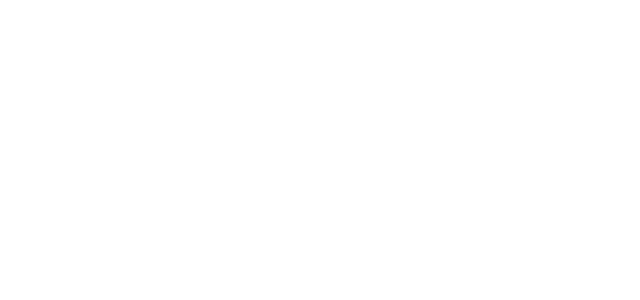
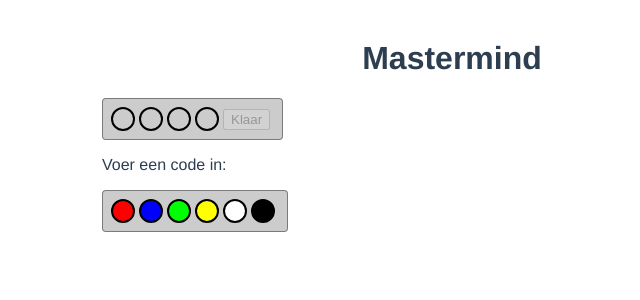
Before and after one commit to Thilerion/mastermind, a Vue app: page / in a window 1280 px wide. Shown: the top 300 px of the page, without its empty margins (188-828 px from the left). Built offline with nearby package versions, Linux system fonts and the light colour scheme.

Commit message:
First version

```diff
--- a/src/App.vue
+++ b/src/App.vue
@@ -1,11 +1,42 @@
 <template>
-	<div id="app"></div>
+	<div id="app">
+		<h1>Mastermind</h1>
+		<CodeMaker v-if="!codeSet" @start="startGame" />
+		<CodeBreaker
+			:code="code"
+			@reset="resetGame"
+			v-else
+		/>
+	</div>
 </template>
 
 <script>
+import CodeMaker from './components/CodeMaker';
+import CodeBreaker from './components/CodeBreaker';
+
 export default {
 	name: 'App',
 	components: {
+		CodeMaker,
+		CodeBreaker
+	},
+	data() {
+		return {
+			code: null
+		}
+	},
+	computed: {
+		codeSet() {
+			return this.code != null;
+		}
+	},
+	methods: {
+		startGame(code) {
+			this.code = code;
+		},
+		resetGame() {
+			this.code = null;
+		}
 	}
 }
 </script>
@@ -15,8 +46,22 @@
 	font-family: Avenir, Helvetica, Arial, sans-serif;
 	-webkit-font-smoothing: antialiased;
 	-moz-osx-font-smoothing: grayscale;
-	text-align: center;
 	color: #2c3e50;
 	margin-top: 60px;
+	max-width: 700px;
+	width: 80vw;
+	min-width: 320px;
+	margin: 40px auto 0;
+}
+
+h1 {
+	text-align: center;
+}
+
+.pin {
+	border-radius: 50%;
+	width: 1.5rem;
+	height: 1.5rem;
+	border: 2px solid black;
 }
 </style>
--- /dev/null
+++ b/src/components/CodeBreaker.vue
@@ -0,0 +1,63 @@
+<template>
+	<div>
+		<button @click="$emit('reset')">Herstarten</button>
+		<div class="guess-list">
+			<GuessRow
+				v-for="(guess, idx) in guesses"
+				:key="guess.join('') + '-' + idx"
+				:guess="guess"
+				:row="idx + 1"
+				:evaluation="guessEvaluations[idx]"
+			/>
+		</div>
+		<div class="create-guess">
+			<CodeInput @finish="evaluateAndAddGuess" />
+		</div>
+	</div>
+</template>
+
+<script>
+import {compareCodeToGuess} from '../mastermind';
+
+import GuessRow from './GuessRow';
+import PinInput from './PinInput';
+import CodeInput from './CodeInput';
+
+export default {
+	components: {
+		GuessRow,
+		CodeInput,
+		PinInput
+	},
+	props: {
+		code: {
+			type: Array,
+			required: true
+		}
+	},
+	data() {
+		return {
+			maxGuesses: 10,
+			guesses: [],
+			guessEvaluations: []
+		}
+	},
+	methods: {
+		evaluateAndAddGuess(guess) {
+			this.guesses.push([...guess]);
+			const evaluation = compareCodeToGuess(this.code, guess);
+			console.log({guess, evaluation});
+			this.guessEvaluations.push(evaluation);
+		},
+	}
+}
+</script>
+
+<style scoped>
+.guess-list {
+	margin-top: 1rem;
+}
+.create-guess {
+	margin-top: 3rem;
+}
+</style>
--- /dev/null
+++ b/src/components/CodeInput.vue
@@ -0,0 +1,75 @@
+<template>
+	<div>
+		<div class="current pin-btn-wrapper">
+			<PinInput
+				v-for="idx in codeLength"
+				:key="code.length + '-' + idx"
+				:pin="code[idx - 1] == null ? -1 : code[idx - 1]"
+				@click.native="removeFromCode(idx - 1)"
+			/>
+			<button :disabled="code.length < codeLength" @click="finish">Klaar</button>
+		</div>
+		<div class="inputs">
+			<p>Voer een code in:</p>
+			<div class="pin-btn-wrapper">
+				<PinInput
+					v-for="pinType in pins"
+					:key="pinType"
+					:pin="pinType"
+					@click.native="addColor(pinType)"
+				/>
+			</div>
+		</div>
+	</div>
+</template>
+
+<script>
+import {PIN_TYPES} from '../constants';
+import PinInput from './PinInput';
+
+export default {
+	components: {
+		PinInput
+	},
+	data() {
+		return {
+			codeLength: 4,
+			code: [],
+
+			pins: Object.values(PIN_TYPES),
+		}
+	},
+	methods: {
+		finish() {
+			this.$emit('finish', this.code);
+			this.code = [];
+		},
+		removeFromCode(idx) {
+			if (idx >= this.code.length) return;
+			this.code.splice(idx, 1);
+		},
+		addColor(pin) {
+			if (this.code.length < this.codeLength) {
+				this.code.push(pin);
+			}
+		}
+	}
+}
+</script>
+
+<style scoped>
+.pin-btn-wrapper > * {
+	margin-right: 0.25rem;
+}
+.pin-btn-wrapper {
+	display: inline-flex;
+	align-items: center;
+	margin-right: -0.25rem;
+	height: 2.5rem;
+	min-width: 4rem;
+	padding: 0 0.5rem;
+	background: rgba(0, 0, 0, 0.2);
+	border-radius: 4px;
+	border: 1px solid rgba(0, 0, 0, 0.4);
+}
+</style>
--- /dev/null
+++ b/src/components/CodeMaker.vue
@@ -0,0 +1,28 @@
+<template>
+	<div>
+		<CodeInput @finish="(code) => startGame(code)" />
+	</div>
+</template>
+
+<script>
+import CodeInput from './CodeInput';
+
+export default {
+	components: {
+		CodeInput
+	},
+	data() {
+		return {
+		}
+	},
+	methods: {
+		startGame(code) {
+			this.$emit('start', [...code]);
+		}
+	}
+}
+</script>
+
+<style scoped>
+
+</style>
--- /dev/null
+++ b/src/components/GuessRow.vue
@@ -0,0 +1,68 @@
+<template>
+	<div class="guess-row">
+		<div class="row-num">{{row}}</div>
+		<div class="guess">
+			<div class="pin guess-pin" v-for="pinColor in colors" :style="{background: pinColor}"></div>
+		</div>
+		<div class="correct-pins">
+			<div class="pin eval-pin" :style="{background: 'black'}" v-for="n in evaluation.black"></div>
+			<div class="pin eval-pin" :style="{background: 'white'}" v-for="n in evaluation.white"></div>
+		</div>
+	</div>
+</template>
+
+<script>
+import { PINS } from '../constants';
+
+export default {
+	props: {
+		row: {
+			type: Number,
+			required: true
+		},
+		guess: {
+			type: Array,
+			required: true
+		},
+		evaluation: {
+			type: Object,
+			required: true
+		},
+	},
+	computed: {
+		colors() {
+			return this.guess.map(pin => PINS[pin].color);
+		}
+	}
+}
+</script>
+
+<style scoped>
+.guess-row {
+	display: flex;
+	align-items: center;
+}
+.row-num {
+	width: 2rem;
+}
+.guess {
+	display: flex;
+	padding: 0.25rem;
+	padding-right: 4rem;
+}
+.guess-pin {
+	margin: 0 0.1rem;
+	width: 1rem;
+	height: 1rem;
+}
+.correct-pins {
+	display: grid;
+	grid-template-columns: 1fr 1fr;
+	grid-template-areas: 1fr 1fr;
+}
+.eval-pin {
+	width: 0.5rem;
+	height: 0.5rem;
+	margin: 0.1rem;
+}
+</style>
--- /dev/null
+++ b/src/components/PinInput.vue
@@ -0,0 +1,35 @@
+<template>
+	<button
+		class="pin-btn pin"
+		:style="{background: color}"
+	></button>
+</template>
+
+<script>
+import { PINS } from '../constants';
+
+export default {
+	props: {
+		pin: {
+			type: Number,
+			required: true
+		}
+	},
+	computed: {
+		color() {
+			if (this.pin === -1) return 'transparent';
+			return PINS[this.pin].color;
+		},
+		isEmpty() {
+			return this.pin === -1;
+		}
+	}
+}
+</script>
+
+<style scoped>
+.pin-btn {
+	appearance: none;
+	display: block;
+}
+</style>
--- /dev/null
+++ b/src/constants.js
@@ -0,0 +1,35 @@
+export const PIN_TYPES = {
+	RED: 0,
+	BLUE: 1,
+	GREEN: 2,
+	YELLOW: 3,
+	WHITE: 4,
+	BLACK: 5
+}
+
+export const PINS = {
+	0: {
+		color: '#ff0000',
+		name: 'Rood'
+	},
+	1: {
+		color: '#0000FF',
+		name: 'Blauw'
+	},
+	2: {
+		color: '#00FF00',
+		name: 'Groen'
+	},
+	3: {
+		color: '#FFFF00',
+		name: 'Geel'
+	},
+	4: {
+		color: '#FFFFFF',
+		name: 'Wit'
+	},
+	5: {
+		color: '#000000',
+		name: 'Zwart'
+	}
+}
--- /dev/null
+++ b/src/mastermind.js
@@ -0,0 +1,29 @@
+export const compareCodeToGuess = (code, guess) => {
+	let correctPlace = 0;
+	let correctColor = 0;
+
+	let foundColors = [];
+	let remainingGuessed = [];
+
+	code.forEach((val, idx) => {
+		if (val === guess[idx]) {
+			correctPlace += 1;
+		} else {
+			foundColors.push(val);
+			remainingGuessed.push(guess[idx]);
+		}
+	});
+
+	foundColors.forEach((val, idx) => {
+		const guessedIdx = remainingGuessed.indexOf(val);
+		if (guessedIdx > -1) {
+			correctColor += 1;
+			remainingGuessed.splice(guessedIdx, 1);
+		}
+	})
+
+	return {
+		black: correctPlace,
+		white: correctColor
+	}
+}
```
Also changed, not shown: 1 other file (tests, documents, lock files or other folders).
